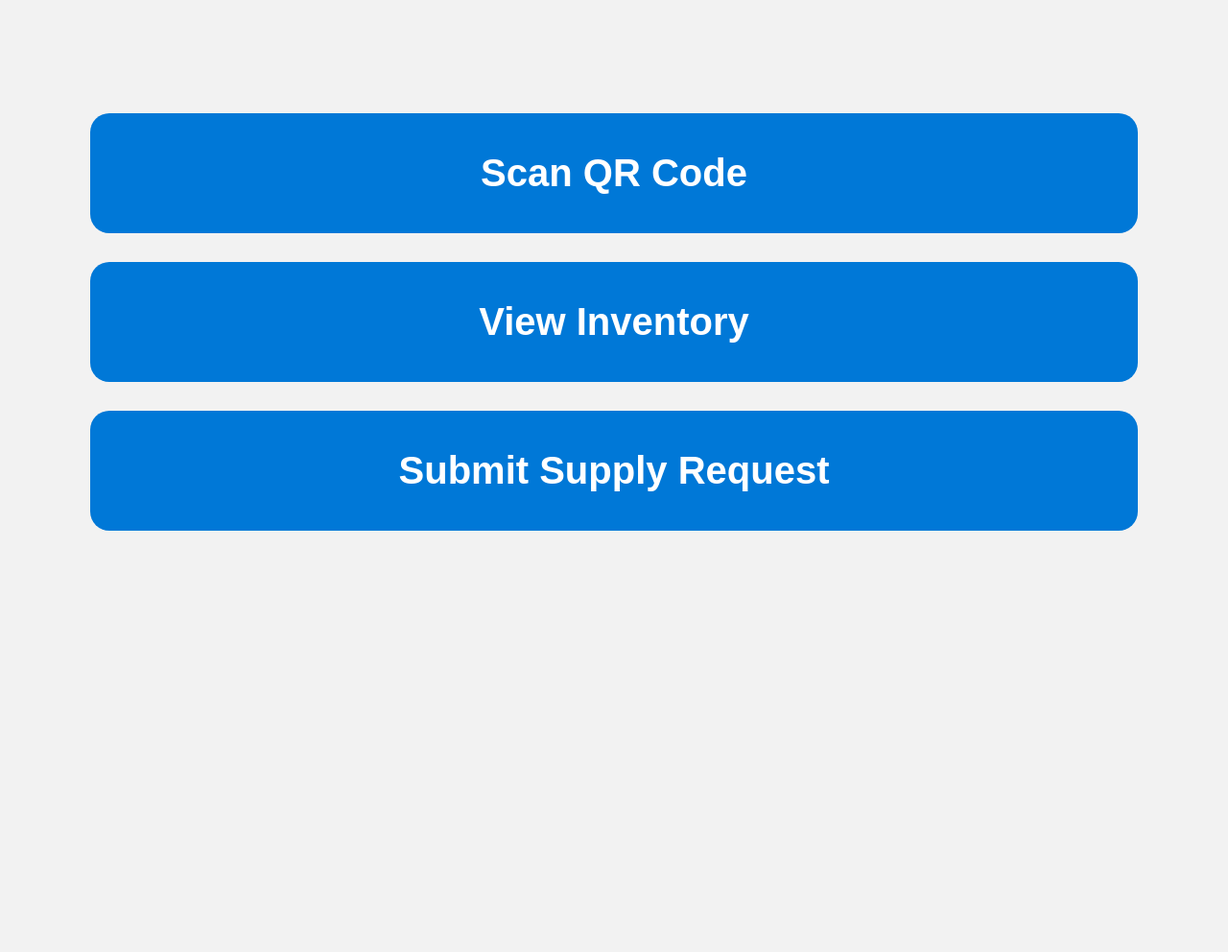
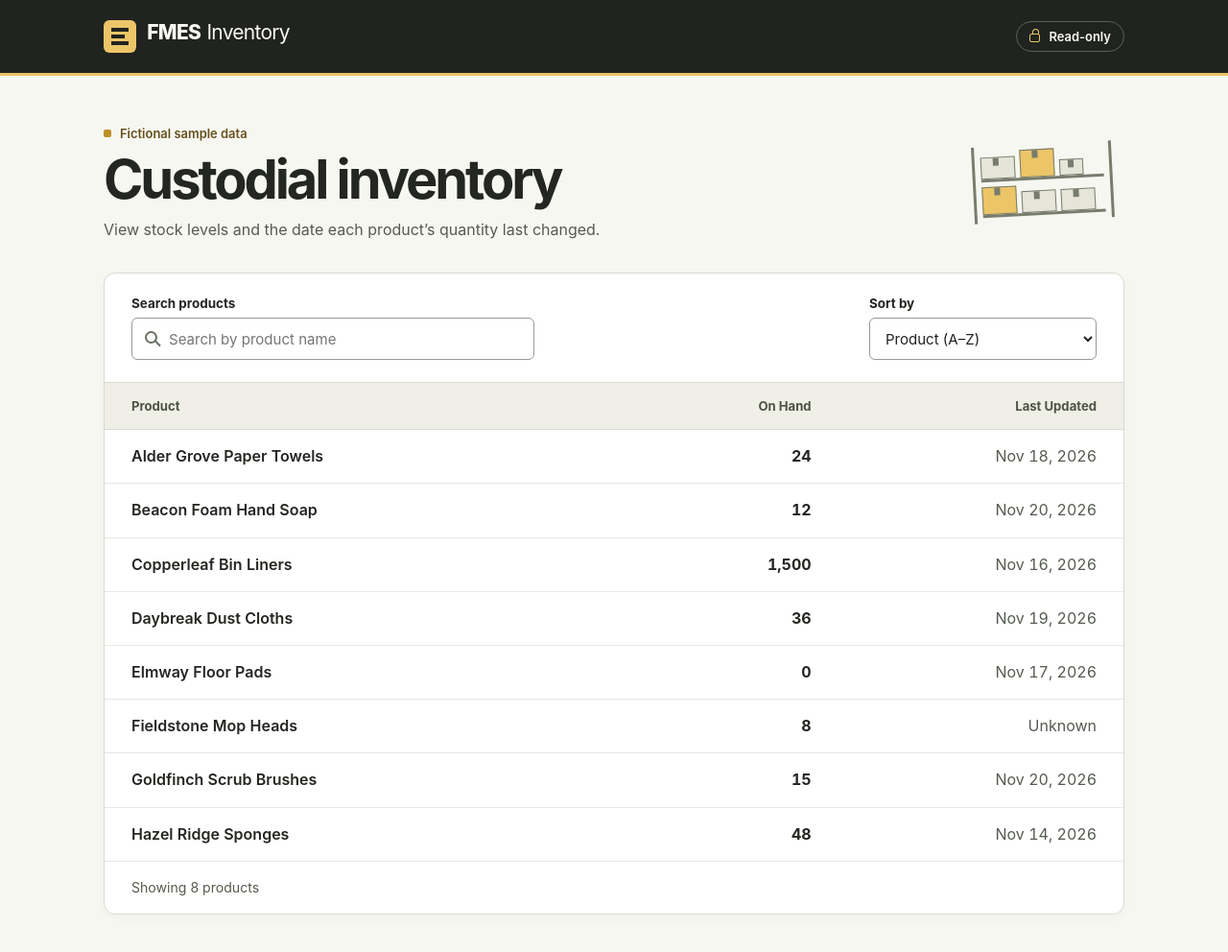
Before and after one commit to fmessupplyrequests-jpg/fmes-supply-kiosk, a plain HTML site: page index.html in a window 1280 px wide. Shown: the whole page at 96% size. Before the commit the page ends 800 px from the top, so only its background shows below. Drawn offline with Linux system fonts and the light colour scheme.

Commit message:
Replace legacy kiosk with read-only inventory viewer

```diff
--- /dev/null
+++ b/assets/inventory.css
@@ -0,0 +1,76 @@
+:root {
+  color-scheme: light;
+  font-family: "Inter", "Segoe UI", system-ui, sans-serif;
+  color: #232621;
+  background: #f7f7f2;
+  --ink: #20231f;
+  --line: #d9dbd2;
+  --gold: #ebc568;
+}
+* { box-sizing: border-box; }
+body { margin: 0; }
+.wrap { width: min(100% - 64px, 1064px); margin-inline: auto; }
+.masthead { color: #f8f8f3; background: var(--ink); border-bottom: 3px solid var(--gold); }
+.masthead-inner { min-height: 76px; display: flex; align-items: center; justify-content: space-between; gap: 10px; }
+.brand { display: flex; align-items: baseline; gap: .3em; font-size: 21px; letter-spacing: -.035em; }
+.brand strong { font-weight: 800; }
+.brand-mark { align-self: center; display: grid; gap: 3px; width: 34px; padding: 8px; border-radius: 6px; background: var(--gold); margin-right: 5px; }
+.brand-mark i { height: 4px; background: var(--ink); }
+.brand-mark i:nth-child(2) { width: 76%; }
+.read-only, .sample { display: inline-flex; align-items: center; gap: 9px; font-size: .81rem; font-weight: 600; }
+.read-only { border: 1px solid #5b6055; border-radius: 24px; padding: 7px 13px; }
+.lock { width: 11px; height: 9px; border: 1.5px solid var(--gold); border-radius: 2px; position: relative; margin-top: 3px; }
+.lock::before { content: ""; position: absolute; width: 5px; height: 5px; left: 1.5px; bottom: 100%; border: 1.5px solid var(--gold); border-bottom: 0; border-radius: 5px 5px 0 0; }
+.intro { display: flex; justify-content: space-between; align-items: center; gap: 26px; padding: 48px 0 32px; }
+.sample { color: #65501c; }
+.sample i { width: 8px; height: 8px; background: #bc8f27; border-radius: 2px; }
+h1 { margin: 10px 0; font-size: clamp(2.1rem, 5vw, 3.5rem); line-height: 1.08; letter-spacing: -.055em; }
+.intro p { margin: 0; color: #555b51; line-height: 1.55; }
+.shelves { width: 146px; flex: none; padding: 0 6px 6px; border-inline: 3px solid #777d6d; transform: rotate(-3deg); margin: 0 12px; }
+.shelves span { display: flex; align-items: end; gap: 5px; height: 37px; border-bottom: 3px solid #777d6d; }
+.shelves i { width: 36px; height: 23px; border: 1.5px solid #777d6d; background: #e6e5d9; position: relative; }
+.shelves i::before { content: ""; position: absolute; left: 36%; top: 0; width: 6px; height: 8px; background: #777d6d; }
+.shelves span:first-child i:nth-child(2), .shelves span:last-child i:first-child { background: var(--gold); height: 29px; }
+.shelves span:first-child i:last-child { width: 25px; height: 17px; }
+.panel { margin-bottom: 48px; background: white; border: 1px solid var(--line); border-radius: 12px; box-shadow: 0 3px 12px #20231f08; }
+.toolbar { display: flex; justify-content: space-between; gap: 24px; padding: 23px 28px; }
+.search-control { flex: 1; max-width: 420px; min-width: 0; }
+.sort-control { min-width: 0; }
+label { display: block; margin-bottom: 7px; font-size: .84rem; font-weight: 650; }
+input, select { width: 100%; min-height: 44px; border: 1px solid #969b90; border-radius: 6px; background: white; padding: 9px 12px; color: var(--ink); font: inherit; font-size: .94rem; }
+select { cursor: pointer; }
+.search-box { position: relative; }
+.search-box input { padding-left: 38px; }
+.search-box i { position: absolute; top: 14px; left: 14px; border: 2px solid #697061; width: 13px; height: 13px; border-radius: 50%; pointer-events: none; }
+.search-box i::after { position: absolute; content: ""; width: 7px; height: 2px; background: #697061; top: 10px; left: 8px; transform: rotate(45deg); }
+:focus-visible { outline: 3px solid #996e10; outline-offset: 3px; }
+table { width: 100%; border-collapse: collapse; table-layout: fixed; }
+th, td { text-align: left; padding: 16px 28px; overflow-wrap: anywhere; }
+th { background: #efefe7; font-size: .82rem; font-weight: 700; border-block: 1px solid var(--line); color: #4d5347; }
+th:first-child { width: 52%; }
+th:nth-child(2), td:nth-child(2) { width: 20%; text-align: right; }
+th:last-child, td:last-child { text-align: right; }
+td { font-variant-numeric: tabular-nums; border-bottom: 1px solid #e7e8e1; line-height: 1.45; }
+td:first-child { font-weight: 580; }
+td:nth-child(2) { font-weight: 650; }
+td:last-child { color: #555b51; }
+tbody tr:hover { background: #fafaf6; }
+#status, .no-js { margin: 0; padding: 16px 28px; font-size: .88rem; line-height: 1.55; color: #545b4e; }
+#status:empty { display: none; }
+#status[data-state="message"] { border-top: 1px solid var(--line); padding-block: 32px; color: var(--ink); }
+#status[data-state="error"] { border-top: 1px solid #dcc98e; background: #fff7df; color: #614710; border-radius: 0 0 12px 12px; }
+.sr-only, .skip:not(:focus) { position: absolute; clip-path: inset(50%); overflow: hidden; width: 1px; height: 1px; white-space: nowrap; }
+.skip:focus { display: inline-block; padding: 12px; color: var(--ink); }
+@media (max-width: 650px) {
+  .wrap { width: calc(100% - 32px); }
+  .masthead-inner { min-height: 62px; }
+  .intro { padding: 32px 0 24px; }
+  .shelves { display: none; }
+  .toolbar { flex-direction: column; gap: 14px; padding: 18px; }
+  .search-control { max-width: none; }
+  th, td { padding: 13px 10px; }
+  th:first-child { width: 45%; }
+  th:nth-child(2), td:nth-child(2) { width: 20%; }
+  td { font-size: .91rem; }
+  #status { padding-inline: 16px; }
+}
--- /dev/null
+++ b/assets/viewer.js
@@ -0,0 +1,119 @@
+"use strict";
+
+(() => {
+  const fields = ["product", "on_hand", "last_updated"];
+  const names = new Intl.Collator(undefined, { numeric: true, sensitivity: "base" });
+  const quantities = new Intl.NumberFormat();
+  const dates = new Intl.DateTimeFormat(undefined, {
+    year: "numeric", month: "short", day: "numeric", timeZone: "UTC"
+  });
+
+  function isCalendarDate(value) {
+    if (typeof value !== "string" || value.length !== 10 ||
+        !/^\d{4}-\d{2}-\d{2}$/.test(value) || value.startsWith("0000")) return false;
+    const date = new Date(value + "T00:00:00Z");
+    return Number.isFinite(date.getTime()) && date.toISOString().slice(0, 10) === value;
+  }
+
+  function validateInventory(data) {
+    if (!Array.isArray(data)) throw new Error("Expected an array of inventory records.");
+    return data.map((item, index) => {
+      if (item === null || typeof item !== "object" || Array.isArray(item) ||
+          Object.keys(item).some(key => !fields.includes(key)) ||
+          typeof item.product !== "string" || !item.product.trim() ||
+          !Number.isSafeInteger(item.on_hand) || item.on_hand < 0 ||
+          (item.last_updated != null && !isCalendarDate(item.last_updated))) {
+        throw new Error("Invalid inventory record at position " + (index + 1) + ".");
+      }
+      return { product: item.product.trim(), on_hand: item.on_hand, last_updated: item.last_updated ?? null };
+    });
+  }
+
+  function selectProducts(records, search, sort) {
+    const query = search.trim().toLocaleLowerCase();
+    const [field, order] = sort.split("-");
+    const direction = order === "desc" ? -1 : 1;
+    const result = records.filter(row => row.product.toLocaleLowerCase().includes(query));
+    return result.sort((a, b) => {
+      const byName = names.compare(a.product, b.product);
+      if (field === "product") return byName * direction;
+      if (field === "on_hand") return (a.on_hand - b.on_hand) * direction || byName;
+      if (a.last_updated === b.last_updated) return byName;
+      if (a.last_updated === null) return 1;
+      if (b.last_updated === null) return -1;
+      return (a.last_updated < b.last_updated ? -1 : 1) * direction;
+    });
+  }
+
+  function formatDate(value) {
+    return value === null ? "Unknown" : dates.format(new Date(value + "T00:00:00Z"));
+  }
+
+  function renderRows(doc, rows) {
+    const fragment = doc.createDocumentFragment();
+    for (const row of rows) {
+      const tr = doc.createElement("tr");
+      for (const value of [row.product, quantities.format(row.on_hand), formatDate(row.last_updated)]) {
+        const cell = doc.createElement("td");
+        cell.textContent = value;
+        tr.appendChild(cell);
+      }
+      fragment.appendChild(tr);
+    }
+    return fragment;
+  }
+
+  async function startViewer(doc, load) {
+    const search = doc.getElementById("search");
+    const sort = doc.getElementById("sort");
+    const table = doc.getElementById("inventory-table");
+    const body = doc.getElementById("rows");
+    const status = doc.getElementById("status");
+    status.textContent = "Loading inventory…";
+    let records;
+    try {
+      const source = doc.querySelector("[data-inventory-src]").dataset.inventorySrc;
+      const response = await load(source, {
+        mode: "same-origin", credentials: "omit", redirect: "error", cache: "no-cache"
+      });
+      if (!response.ok) throw new Error("Inventory file unavailable.");
+      try {
+        records = validateInventory(await response.json());
+      } catch {
+        status.dataset.state = "error";
+        status.textContent = "Inventory could not be displayed. The data file contains invalid inventory data.";
+        return;
+      }
+    } catch {
+      status.dataset.state = "error";
+      status.textContent = "Inventory could not be loaded. Check your connection or try again later.";
+      return;
+    }
+
+    function update() {
+      const rows = selectProducts(records, search.value, sort.value);
+      body.replaceChildren(renderRows(doc, rows));
+      table.hidden = rows.length === 0;
+      status.dataset.state = rows.length ? "count" : "message";
+      if (!records.length) {
+        status.textContent = "No inventory products are available.";
+      } else if (!rows.length) {
+        status.textContent = "No products match your search. Try another product name.";
+      } else {
+        const count = search.value.trim() ? rows.length + " of " + records.length : records.length;
+        status.textContent = "Showing " + count + (records.length === 1 ? " product" : " products");
+      }
+    }
+
+    search.disabled = sort.disabled = records.length === 0;
+    search.addEventListener("input", update);
+    sort.addEventListener("change", update);
+    update();
+  }
+
+  if (typeof module === "object" && module.exports) {
+    module.exports = { validateInventory, selectProducts, formatDate, renderRows, startViewer };
+  } else {
+    startViewer(document, window.fetch.bind(window));
+  }
+})();
--- /dev/null
+++ b/data/inventory.sample.json
@@ -0,0 +1,10 @@
+[
+  {"product": "Alder Grove Paper Towels", "on_hand": 24, "last_updated": "2026-11-18"},
+  {"product": "Beacon Foam Hand Soap", "on_hand": 12, "last_updated": "2026-11-20"},
+  {"product": "Copperleaf Bin Liners", "on_hand": 1500, "last_updated": "2026-11-16"},
+  {"product": "Daybreak Dust Cloths", "on_hand": 36, "last_updated": "2026-11-19"},
+  {"product": "Elmway Floor Pads", "on_hand": 0, "last_updated": "2026-11-17"},
+  {"product": "Fieldstone Mop Heads", "on_hand": 8, "last_updated": null},
+  {"product": "Goldfinch Scrub Brushes", "on_hand": 15, "last_updated": "2026-11-20"},
+  {"product": "Hazel Ridge Sponges", "on_hand": 48, "last_updated": "2026-11-14"}
+]
--- a/index.html
+++ b/index.html
@@ -1,41 +1,61 @@
-<!DOCTYPE html>
-<html>
+<!doctype html>
+<html lang="en">
 <head>
-  <title>FMES Supply Kiosk</title>
-  <style>
-    body {
-      background: #f2f2f2;
-      font-family: Arial, sans-serif;
-      text-align: center;
-      padding-top: 80px;
-    }
-    .button {
-      display: block;
-      width: 80%;
-      margin: 30px auto;
-      padding: 40px;
-      font-size: 40px;
-      font-weight: bold;
-      background: #0078D7;
-      color: white;
-      border-radius: 20px;
-      text-decoration: none;
-    }
-    .button:hover { background: #005a9e; }
-  </style>
+  <meta charset="utf-8">
+  <meta name="viewport" content="width=device-width, initial-scale=1">
+  <meta name="color-scheme" content="light">
+  <meta http-equiv="Content-Security-Policy" content="default-src 'none'; script-src 'self'; style-src 'self'; connect-src 'self'; img-src 'self'; base-uri 'none'; form-action 'none'; object-src 'none'">
+  <title>Custodial inventory · FMES Inventory</title>
+  <link rel="stylesheet" href="./assets/inventory.css">
+  <script defer src="./assets/viewer.js"></script>
 </head>
 <body>
-  <a class="button" href="intent://scan/#Intent;scheme=zxing;package=com.teacapps.barcodescanner;end">
-    Scan QR Code
-  </a>
-
-  <a class="button" target="_blank" rel="noopener"
-     href="https://docs.google.com/spreadsheets/d/17a76aIxEtTjEJctDrX_Lfg4etBEE8y9hcltGdSebHx0/edit?gid=1158148212">
-    View Inventory
-  </a>
-
-  <a class="button" href="https://fmessupplyrequests-jpg.github.io/custodial-request-form/">
-    Submit Supply Request
-  </a>
+  <a href="#main" class="skip">Skip to inventory</a>
+  <header class="masthead">
+    <div class="wrap masthead-inner">
+      <div class="brand"><span class="brand-mark" aria-hidden="true"><i></i><i></i><i></i></span><strong>FMES</strong> Inventory</div>
+      <span class="read-only"><i class="lock" aria-hidden="true"></i>Read-only</span>
+    </div>
+  </header>
+  <main id="main" class="wrap">
+    <div class="intro">
+      <div>
+        <span class="sample"><i aria-hidden="true"></i>Fictional sample data</span>
+        <h1>Custodial inventory</h1>
+        <p>View stock levels and the date each product’s quantity last changed.</p>
+      </div>
+      <div class="shelves" aria-hidden="true">
+        <span><i></i><i></i><i></i></span><span><i></i><i></i><i></i></span>
+      </div>
+    </div>
+    <section class="panel" aria-label="Product inventory" data-inventory-src="./data/inventory.sample.json">
+      <div class="toolbar">
+        <div class="search-control">
+          <label for="search">Search products</label>
+          <div class="search-box"><i aria-hidden="true"></i><input id="search" type="search" placeholder="Search by product name" autocomplete="off" disabled></div>
+        </div>
+        <div class="sort-control">
+          <label for="sort">Sort by</label>
+          <select id="sort" disabled>
+            <option value="product-asc">Product (A–Z)</option>
+            <option value="product-desc">Product (Z–A)</option>
+            <option value="on_hand-desc">On hand (high to low)</option>
+            <option value="on_hand-asc">On hand (low to high)</option>
+            <option value="last_updated-desc">Last updated (newest first)</option>
+            <option value="last_updated-asc">Last updated (oldest first)</option>
+          </select>
+        </div>
+      </div>
+      <noscript><p class="no-js">Enable JavaScript to view the inventory file.</p></noscript>
+      <div id="inventory-table" hidden>
+        <table>
+          <caption class="sr-only">Custodial inventory quantities and last modification dates</caption>
+          <thead><tr><th scope="col">Product</th><th scope="col">On Hand</th><th scope="col">Last Updated</th></tr></thead>
+          <tbody id="rows"></tbody>
+        </table>
+      </div>
+      <p id="status" role="status" aria-live="polite" aria-atomic="true"></p>
+    </section>
+  </main>
 </body>
 </html>
```
